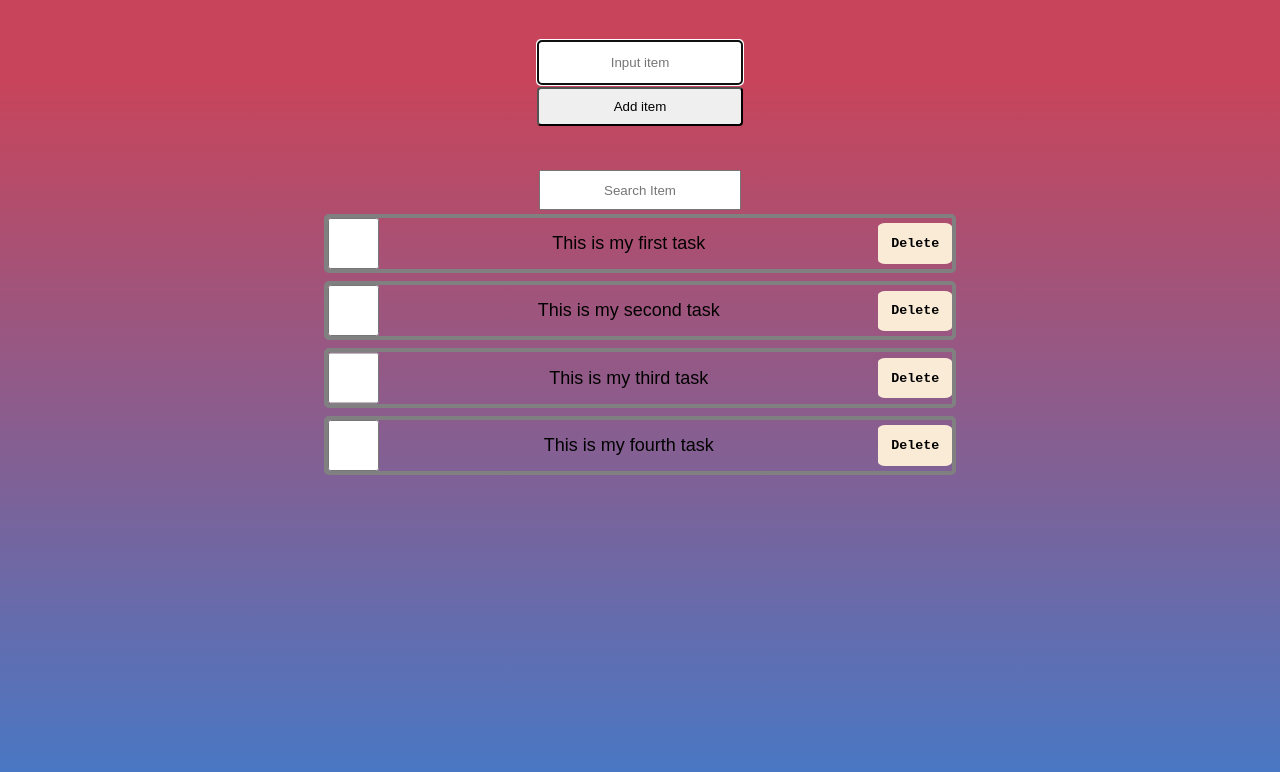
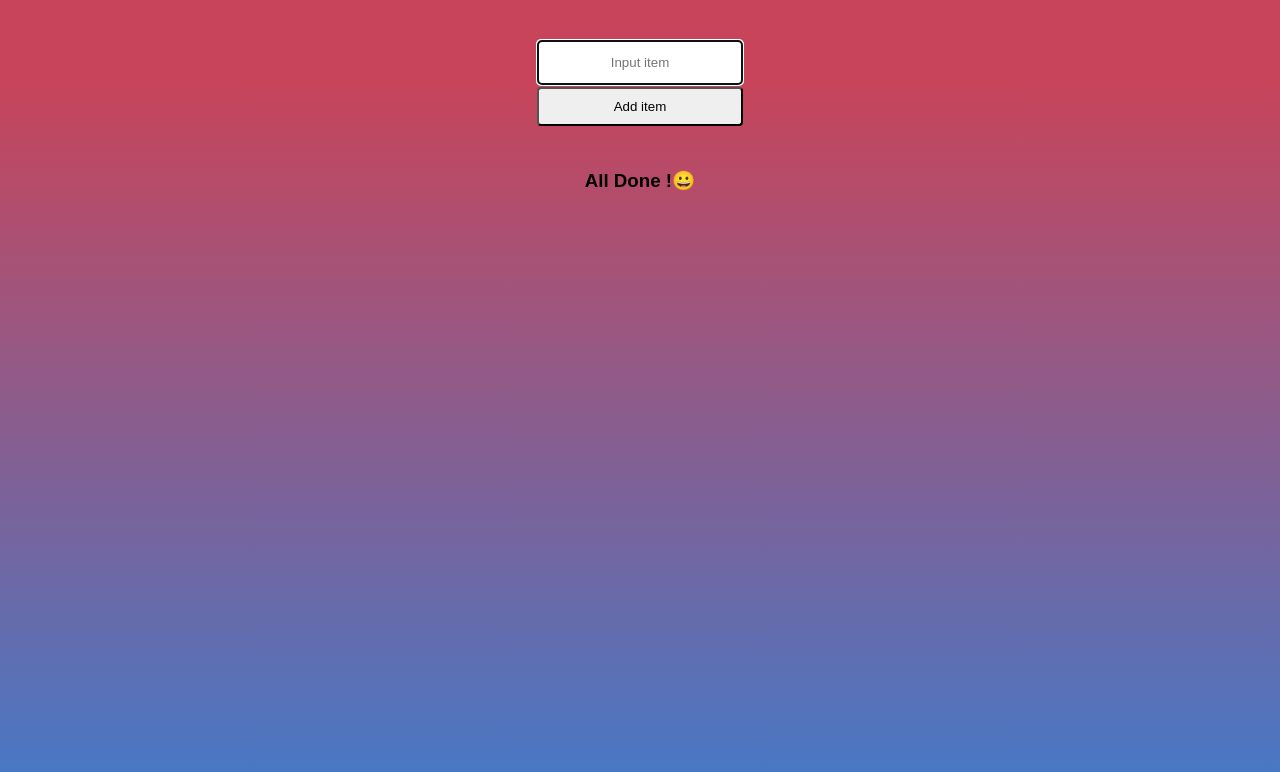
Before and after one commit to oracularzebra/grocery-spa, a React (Create React App) app: page / in a window 1280 px wide. Shown: the top 772 px of the page. Built offline with nearby package versions, Linux system fonts and the light colour scheme; data requests are answered from the project's data file.

Commit message:
Changed the title from React app to Shopping list

```diff
--- a/data/db.json
+++ b/data/db.json
@@ -1,24 +1,3 @@
 {
-  "item": [
-    {
-      "id": 1,
-      "checked": false,
-      "value": "This is my first task"
-    },
-    {
-      "id": 2,
-      "checked": false,
-      "value": "This is my second task"
-    },
-    {
-      "id": 3,
-      "checked": false,
-      "value": "This is my third task"
-    },
-    {
-      "id": 4,
-      "checked": false,
-      "value": "This is my fourth task"
-    }
-  ]
+  "item": []
 }
--- a/public/index.html
+++ b/public/index.html
@@ -24,7 +24,7 @@
       work correctly both with client-side routing and a non-root public URL.
       Learn how to configure a non-root public URL by running `npm run build`.
     -->
-    <title>React App</title>
+    <title>Shopping List</title>
   </head>
   <body>
     <noscript>You need to enable JavaScript to run this app.</noscript>
```
